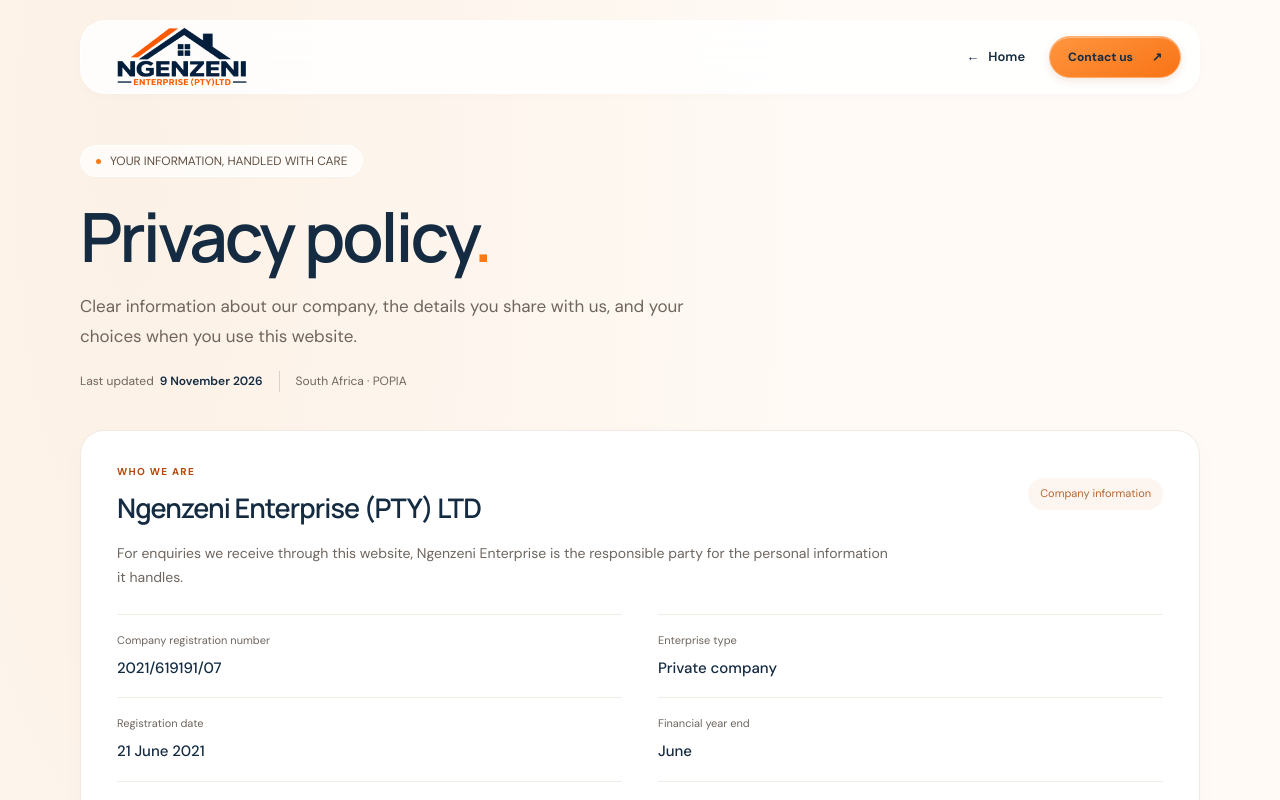
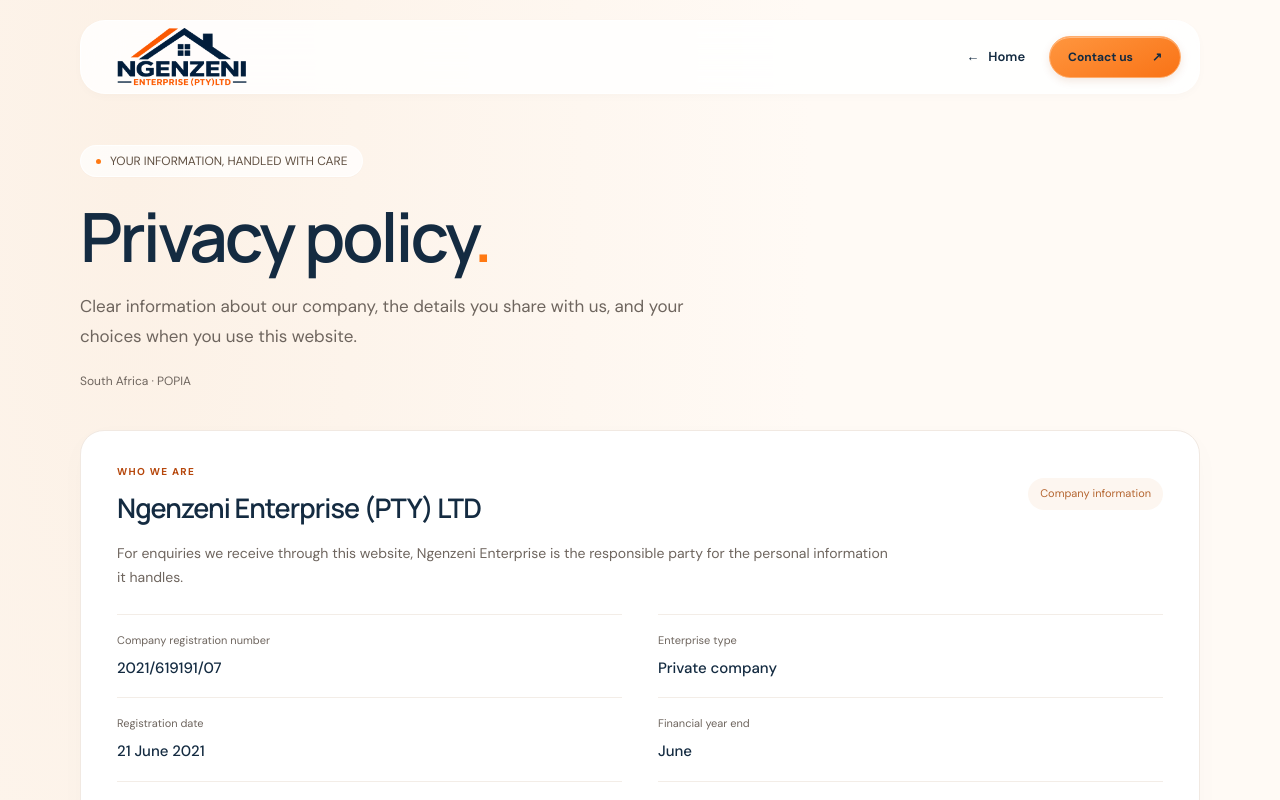
Before and after one commit to eliseengandu537-boop/construction, a Next.js app in the folder ngenzeni-enterprise/: page /privacy-policy in a window 1280 px wide. Shown: the top 800 px of the page. Built offline with nearby package versions, Linux system fonts and the light colour scheme.

Commit message:
Remove 'last updated' date from privacy policy so search results don't show a page date
Co-Authored-By: Claude Opus 5.5 <noreply@anthropic.com>

```diff
--- a/ngenzeni-enterprise/app/privacy-policy/page.jsx
+++ b/ngenzeni-enterprise/app/privacy-policy/page.jsx
@@ -49,7 +49,7 @@ export default function PrivacyPolicy() {
           <span className="section-label"><i /> YOUR INFORMATION, HANDLED WITH CARE</span>
           <h1>Privacy policy<span>.</span></h1>
           <p>Clear information about our company, the details you share with us, and your choices when you use this website.</p>
-          <div className={styles.updated}>Last updated <time dateTime="2026-11-09">9 November 2026</time><span>South Africa · POPIA</span></div>
+          <div className={styles.updated}>South Africa · POPIA</div>
         </div>
 
         <section className={styles.companyCard} aria-labelledby="company-title">
@@ -61,7 +61,7 @@ export default function PrivacyPolicy() {
           <dl className={styles.companyDetails}>
             <div><dt>Company registration number</dt><dd>2021/619191/07</dd></div>
             <div><dt>Enterprise type</dt><dd>Private company</dd></div>
-            <div><dt>Registration date</dt><dd><time dateTime="2021-06-21">21 June 2021</time></dd></div>
+            <div><dt>Registration date</dt><dd>21 June 2021</dd></div>
             <div><dt>Financial year end</dt><dd>June</dd></div>
             <div><dt>Director &amp; privacy contact</dt><dd>Slingene Sigubudu</dd></div>
             <div><dt>Contact number</dt><dd><a href={`tel:${PHONE}`}>010 516 0956</a></dd></div>
@@ -132,7 +132,7 @@ export default function PrivacyPolicy() {
             </PolicySection>
 
             <PolicySection index={7}>
-              <p>This policy covers this website and the enquiries it directs to Ngenzeni Enterprise. Other services you choose to use have their own policies. If the way this website handles information changes, this page will be updated with a new revision date and any further notice required by law.</p>
+              <p>This policy covers this website and the enquiries it directs to Ngenzeni Enterprise. Other services you choose to use have their own policies. If the way this website handles information changes, this page will be updated and any further notice required by law will be given.</p>
             </PolicySection>
           </div>
         </div>
```
